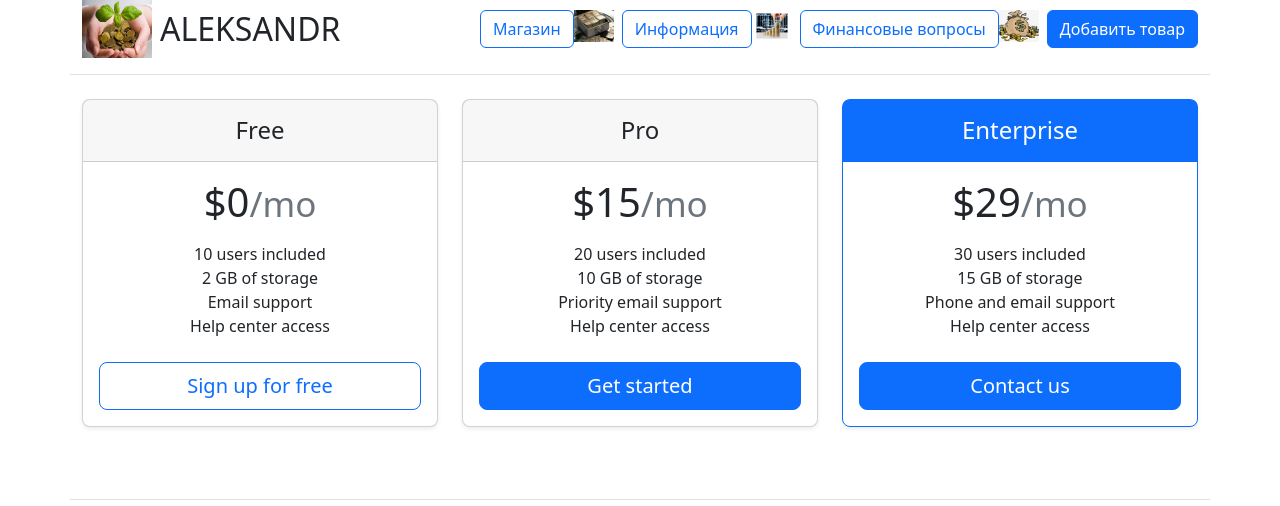
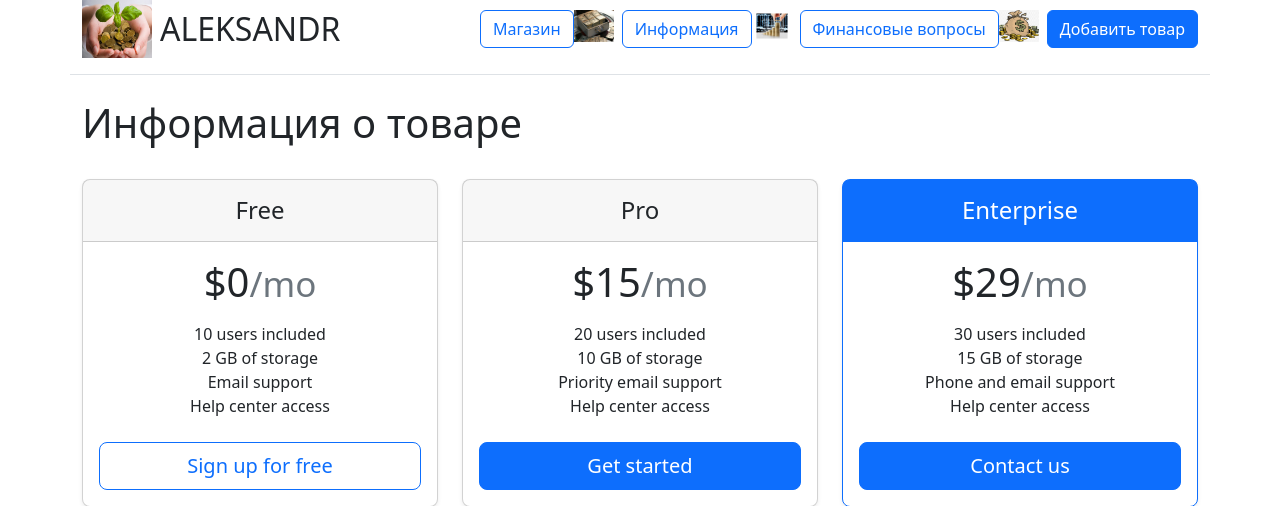
Before and after one commit to Zemlianik/shoponline, a Flask app: page /about in a window 1280 px wide. Shown: the top 506 px of the page. Run offline with Flask 2, Linux system fonts and the light colour scheme.

Commit message:
Подправил оформление странички

```diff
--- a/templates/about.html
+++ b/templates/about.html
@@ -6,6 +6,9 @@
 {% endblock %}
 
 {% block body %}
+  <div class="container">
+  <h1>Информация о товаре</h1><br>
+  </div>
 <main class="container">
     <div class="row row-cols-1 row-cols-md-3 mb-3 text-center">
       <div class="col">
```
